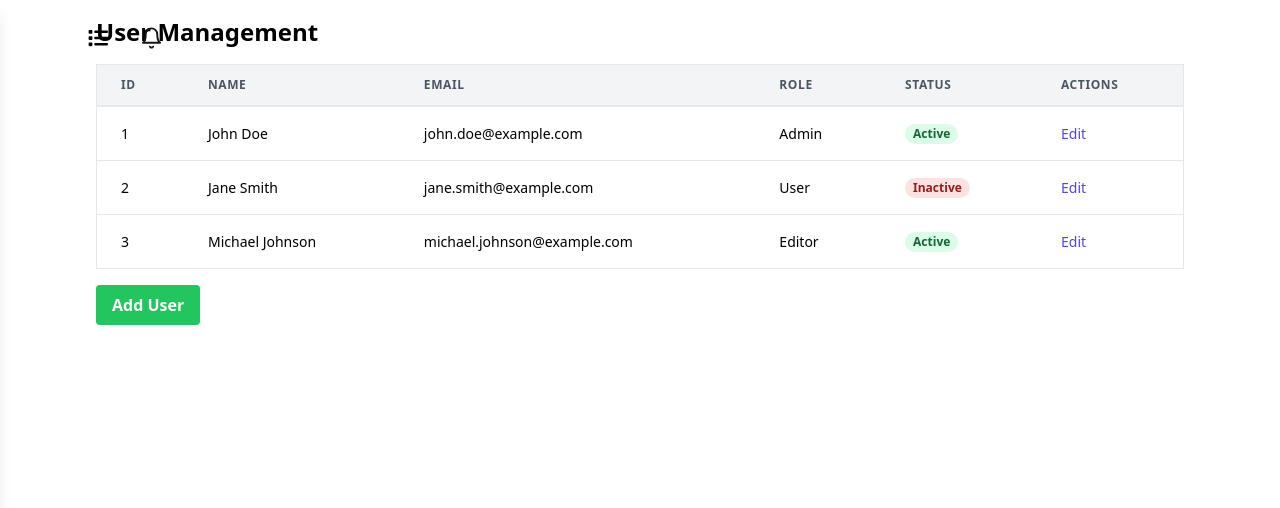
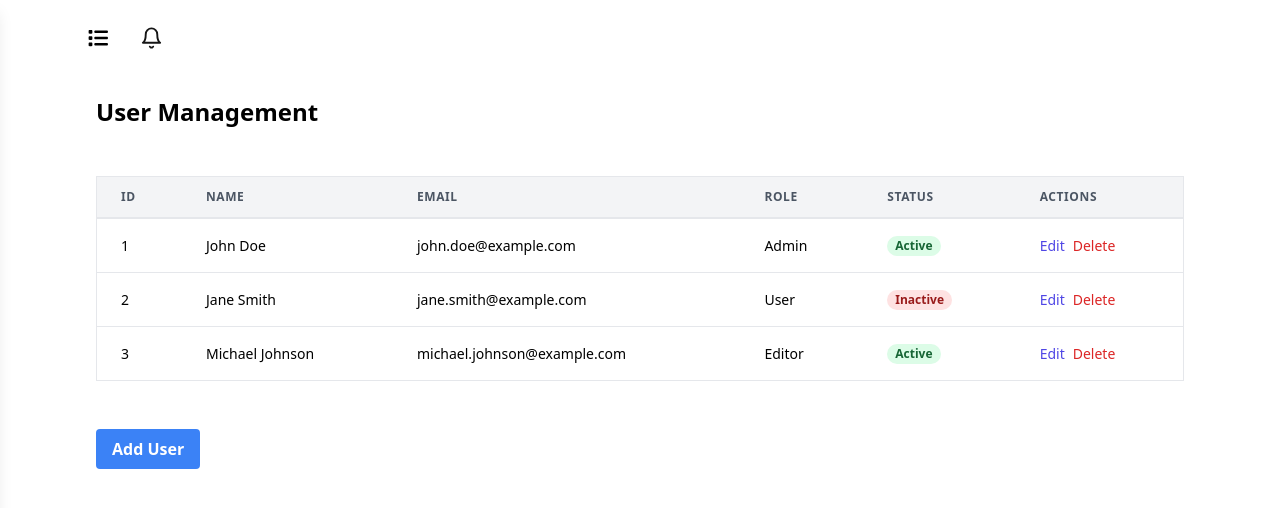
Before and after one commit to Andrysm06/OURAIR-KM6-ADMIN, a React (Vite) app: page /users in a window 1280 px wide. Shown: the top 508 px of the page. Built offline with nearby package versions, Linux system fonts and the light colour scheme; sample sign-in values are in the browser's storage.

Commit message:
update tableUser

```diff
--- a/src/Layout/NotFound.jsx
+++ b/src/Layout/NotFound.jsx
@@ -22,10 +22,10 @@ const NotFound = () => {
           tidak tersedia.
         </p>
         <a
-          href="/"
+          href="/Dashboard"
           className="mt-6 inline-block bg-gradient-to-r from-blue-500 to-blue-700 text-white font-semibold py-2 px-6 rounded-full shadow-lg hover:from-blue-600 hover:to-blue-800"
         >
-          Kembali ke Beranda
+          Kembali ke Dashboard
         </a>
       </div>
     </div>
--- a/src/Page/AdminUserTable.jsx
+++ b/src/Page/AdminUserTable.jsx
@@ -1,5 +1,6 @@
 import React, { useState } from "react";
 import Navbar from "../Layout/Navbar";
+import Footer from "../Layout/Footer";
 
 const AdminUserTable = () => {
   const [users, setUsers] = useState([
@@ -35,7 +36,9 @@ const AdminUserTable = () => {
   });
 
   const [isEditing, setIsEditing] = useState(false);
-  const [modalOpen, setModalOpen] = useState(false); // State untuk mengatur modal
+  const [modalOpen, setModalOpen] = useState(false);
+  const [deleteModalOpen, setDeleteModalOpen] = useState(false);
+  const [userToDelete, setUserToDelete] = useState(null);
 
   const handleInputChange = (e) => {
     const { name, value } = e.target;
@@ -45,19 +48,31 @@ const AdminUserTable = () => {
   const handleAddUser = () => {
     setUsers([...users, { ...formData, id: users.length + 1 }]);
     setFormData({ id: null, name: "", email: "", role: "", status: "Active" });
+    setModalOpen(false);
   };
 
   const handleEditUser = (user) => {
     setIsEditing(true);
     setFormData(user);
-    setModalOpen(true); // Buka modal saat mengklik tombol Edit
+    setModalOpen(true);
   };
 
   const handleUpdateUser = () => {
     setUsers(users.map((user) => (user.id === formData.id ? formData : user)));
     setIsEditing(false);
     setFormData({ id: null, name: "", email: "", role: "", status: "Active" });
-    setModalOpen(false); // Tutup modal setelah update user
+    setModalOpen(false);
+  };
+
+  const handleDeleteUser = (userId) => {
+    setDeleteModalOpen(true);
+    setUserToDelete(userId);
+  };
+
+  const confirmDeleteUser = () => {
+    setUsers(users.filter((user) => user.id !== userToDelete));
+    setDeleteModalOpen(false);
+    setUserToDelete(null);
   };
 
   const closeModal = () => {
@@ -66,13 +81,19 @@ const AdminUserTable = () => {
     setFormData({ id: null, name: "", email: "", role: "", status: "Active" });
   };
 
+  const closeDeleteModal = () => {
+    setDeleteModalOpen(false);
+    setUserToDelete(null);
+  };
+
   return (
     <div>
       <Navbar />
-      <div className="container mx-auto p-4">
+      <div className="container mx-auto mt-8 md:mt-24 space-y-12 h-screen px-4">
         <h1 className="text-2xl font-bold mb-4">User Management</h1>
+
         <div className="overflow-x-auto mb-4">
-          <table className="min-w-full bg-white border border-gray-200">
+          <table className="min-w-full bg-white border border-gray-200 rounded-lg">
             <thead>
               <tr>
                 <th className="px-6 py-3 border-b-2 border-gray-200 bg-gray-100 text-left text-xs font-semibold text-gray-600 uppercase tracking-wider">
@@ -128,13 +149,24 @@ const AdminUserTable = () => {
                     >
                       Edit
                     </button>
+                    <button
+                      className="text-red-600 hover:text-red-900"
+                      onClick={() => handleDeleteUser(user.id)}
+                    >
+                      Delete
+                    </button>
                   </td>
                 </tr>
               ))}
             </tbody>
           </table>
         </div>
-        {/* Modal */}
+        <button
+          className="mb-4 bg-blue-500 hover:bg-blue-700 text-white font-bold py-2 px-4 rounded"
+          onClick={() => setModalOpen(true)}
+        >
+          Add User
+        </button>
         {modalOpen && (
           <div className="fixed inset-0 z-10 overflow-y-auto">
             <div className="flex items-end justify-center min-h-screen pt-4 px-4 pb-20 text-center sm:block sm:p-0">
@@ -148,7 +180,7 @@ const AdminUserTable = () => {
                   <div className="sm:flex sm:items-start">
                     <div className="mt-3 text-center sm:mt-0 sm:ml-4 sm:text-left">
                       <h3 className="text-lg leading-6 font-medium text-gray-900">
-                        Edit User
+                        {isEditing ? "Edit User" : "Add User"}
                       </h3>
                       <div className="mt-2">
                         <form className="w-full max-w-lg">
@@ -214,9 +246,8 @@ const AdminUserTable = () => {
                               >
                                 Status
                               </label>
-                              <div className="relative">
                               <select
-                                  className="block appearance-none w-full bg-gray-200 border border-gray-200 text-gray-700 py-3 px-4 pr-8 rounded leading-tight focus:outline-none focus:bg-white focus:border-gray-500"
+                                className="appearance-none block w-full bg-gray-200 text-gray-700 border border-gray-200 rounded py-3 px-4 leading-tight focus:outline-none focus:bg-white focus:border-gray-500"
                                 id="status"
                                 name="status"
                                 value={formData.status}
@@ -225,16 +256,6 @@ const AdminUserTable = () => {
                                 <option value="Active">Active</option>
                                 <option value="Inactive">Inactive</option>
                               </select>
-                                <div className="pointer-events-none absolute inset-y-0 right-0 flex items-center px-2 text-gray-700">
-                                  <svg
-                                    className="fill-current h-4 w-4"
-                                    xmlns="http://www.w3.org/2000/svg"
-                                    viewBox="0 0 20 20"
-                                  >
-                                    <path d="M7 10l5 5 5-5H7z" />
-                                  </svg>
-                                </div>
-                              </div>
                             </div>
                           </div>
                         </form>
@@ -243,15 +264,27 @@ const AdminUserTable = () => {
                   </div>
                 </div>
                 <div className="bg-gray-50 px-4 py-3 sm:px-6 sm:flex sm:flex-row-reverse">
+                  {isEditing ? (
                     <button
+                      type="button"
+                      className="w-full inline-flex justify-center rounded-md border border-transparent shadow-sm px-4 py-2 bg-indigo-600 text-base font-medium text-white hover:bg-indigo-700 focus:outline-none focus:ring-2 focus:ring-offset-2 focus:ring-indigo-500 sm:ml-3 sm:w-auto sm:text-sm"
                       onClick={handleUpdateUser}
-                    className="w-full inline-flex justify-center rounded-md border border-transparent shadow-sm px-4 py-2 bg-green-600 text-base font-medium text-white hover:bg-green-700 focus:outline-none focus:ring-2 focus:ring-offset-2 focus:ring-green-500 sm:ml-3 sm:w-auto sm:text-sm"
                     >
-                    Update User
+                      Update
                     </button>
+                  ) : (
                     <button
+                      type="button"
+                      className="w-full inline-flex justify-center rounded-md border border-transparent shadow-sm px-4 py-2 bg-indigo-600 text-base font-medium text-white hover:bg-indigo-700 focus:outline-none focus:ring-2 focus:ring-offset-2 focus:ring-indigo-500 sm:ml-3 sm:w-auto sm:text-sm"
+                      onClick={handleAddUser}
+                    >
+                      Add
+                    </button>
+                  )}
+                  <button
+                    type="button"
+                    className="mt-3 w-full inline-flex justify-center rounded-md border border-gray-300 shadow-sm px-4 py-2 bg-white text-base font-medium text-gray-700 hover:bg-gray-50 focus:outline-none focus:ring-2 focus:ring-offset-2 focus:ring-indigo-500 sm:mt-0 sm:ml-3 sm:w-auto sm:text-sm"
                     onClick={closeModal}
-                    className="mt-3 w-full inline-flex justify-center rounded-md border border-gray-300 shadow-sm px-4 py-2 bg-white text-base font-medium text-gray-700 hover:bg-gray-50 focus:outline-none focus:ring-2 focus:ring-offset-2 focus:ring-gray-500 sm:mt-0 sm:ml-3 sm:w-auto sm:text-sm"
                   >
                     Cancel
                   </button>
@@ -260,28 +293,50 @@ const AdminUserTable = () => {
             </div>
           </div>
         )}
-        {/* End Modal */}
-        <form className="w-full max-w-lg">
-          <div className="flex items-center justify-between">
-            {!isEditing ? (
+        {deleteModalOpen && (
+          <div className="fixed inset-0 z-10 overflow-y-auto">
+            <div className="flex items-end justify-center min-h-screen pt-4 px-4 pb-20 text-center sm:block sm:p-0">
+              <div className="fixed inset-0 transition-opacity">
+                <div className="absolute inset-0 bg-gray-500 opacity-75"></div>
+              </div>
+              <span className="hidden sm:inline-block sm:align-middle sm:h-screen"></span>
+              &#8203;
+              <div className="inline-block align-bottom bg-white rounded-lg text-left overflow-hidden shadow-xl transform transition-all sm:my-8 sm:align-middle sm:max-w-lg sm:w-full">
+                <div className="bg-white px-4 pt-5 pb-4 sm:p-6 sm:pb-4">
+                  <div className="sm:flex sm:items-start">
+                    <div className="mt-3 text-center sm:mt-0 sm:ml-4 sm:text-left">
+                      <h3 className="text-lg leading-6 font-medium text-gray-900">
+                        Konfirmasi penghapusan
+                      </h3>
+                      <div className="mt-2">
+                        <p className="text-sm text-gray-500">
+                          Apakah Anda yakin ingin menghapus pengguna ini? Aksi
+                          ini tidak dapat dibatalkan.
+                        </p>
+                      </div>
+                    </div>
+                  </div>
+                </div>
+                <div className="bg-gray-50 px-4 py-3 sm:px-6 sm:flex sm:flex-row-reverse">
                   <button
-                className="bg-green-500 hover:bg-green-700 text-white font-bold py-2 px-4 rounded focus:outline-none focus:shadow-outline"
                     type="button"
-                onClick={handleAddUser}
+                    className="w-full inline-flex justify-center rounded-md border border-transparent shadow-sm px-4 py-2 bg-red-600 text-base font-medium text-white hover:bg-red-700 focus:outline-none focus:ring-2 focus:ring-offset-2 focus:ring-red-500 sm:ml-3 sm:w-auto sm:text-sm"
+                    onClick={confirmDeleteUser}
                   >
-                Add User
+                    Hapus
                   </button>
-            ) : (
                   <button
-                className="bg-blue-500 hover:bg-blue-700 text-white font-bold py-2 px-4 rounded focus:outline-none focus:shadow-outline"
                     type="button"
-                onClick={handleUpdateUser}
+                    className="mt-3 w-full inline-flex justify-center rounded-md border border-gray-300 shadow-sm px-4 py-2 bg-white text-base font-medium text-gray-700 hover:bg-gray-50 focus:outline-none focus:ring-2 focus:ring-offset-2 focus:ring-indigo-500 sm:mt-0 sm:ml-3 sm:w-auto sm:text-sm"
+                    onClick={closeDeleteModal}
                   >
-                Update User
+                    Batal
                   </button>
+                </div>
+              </div>
+            </div>
+          </div>
         )}
-          </div>
-        </form>
       </div>
     </div>
   );
```
Lines whose indentation alone changed are shown as unchanged.
